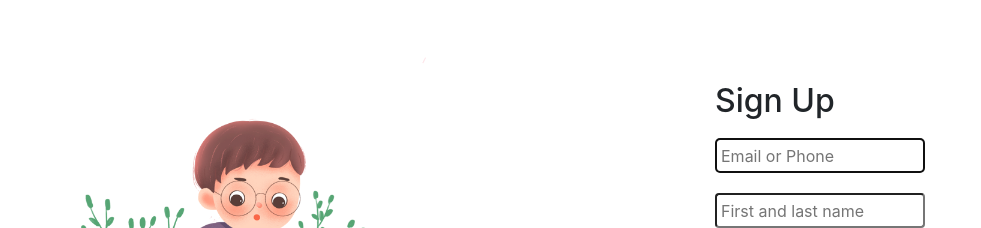
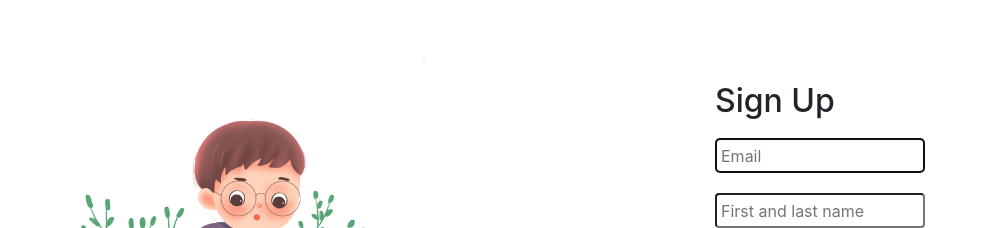
Before and after one commit to etamin-agency/loomo_ui, a React (Create React App) app: page /signup in a window 1280 px wide. Shown: the part 131-359 px from the top of the page, without its empty margins (115-1096 px from the left). Built offline with nearby package versions, Linux system fonts and the light colour scheme.

Commit message:
Some bug fixes and registration in backend sending data to backend

```diff
--- a/public/index.html
+++ b/public/index.html
@@ -18,7 +18,7 @@
             integrity="sha384-9ndCyUaIbzAi2FUVXJi0CjmCapSmO7SnpJef0486qhLnuZ2cdeRhO02iuK6FUUVM"
             crossorigin="anonymous"
     />
-    <title>React App</title>
+    <title>Loomo</title>
 </head>
 <body>
 <noscript>You need to enable JavaScript to run this app.</noscript>
--- a/src/components/confirm_email/ConfirmEmail.jsx
+++ b/src/components/confirm_email/ConfirmEmail.jsx
@@ -5,9 +5,9 @@ import * as Yup from "yup";
 
 
 import './ConfirmEmail.scss';
+import authService from "../../services/authService";
 
 const ConfirmEmail = (props) => {
-    const [code, setCode] = useState(0);
     const userRef = useRef();
 
     useEffect(() => {
@@ -19,11 +19,29 @@ const ConfirmEmail = (props) => {
             code: '',
         },
         validationSchema: Yup.object({
-            emailOrUsername: Yup.number()
-                .test('len', 'wrong numbers', (val) => val && val.toString().length === 6),
+            code: Yup.number().required("type a code"),
         }),
-        onSubmit: (values) => {
-            console.log(values);
+        onSubmit: async (values, {setSubmitting}) => {
+            try {
+                if (formik.isValid) {
+                    const data = {
+                        ...props.data,
+                        verificationNumber:values.code,
+                    };
+                    console.log(data)
+                    formik.setSubmitting(true);
+                    const registerResponse = await authService.register(data);
+                    if (registerResponse) {
+
+                    }
+
+                }
+
+            } catch (error) {
+                console.error(error);
+            } finally {
+                setSubmitting(false);
+            }
         },
     });
 
@@ -38,7 +56,8 @@ const ConfirmEmail = (props) => {
                     Enter confirmation code
                 </div>
                 <div className="email-info">
-                    Enter the confirmation code that we sent to the email address {props.email} <div className="code-request">Request  code.</div>
+                    Enter the confirmation code that we sent to the email address {props.email}
+                    <div className="code-request">Request code.</div>
                 </div>
                 <form onSubmit={formik.handleSubmit}>
                     <div className="form-group">
@@ -55,11 +74,11 @@ const ConfirmEmail = (props) => {
                         />
                     </div>
                     <div className="form-group">
-                        <button  className="submit-form" >
+                        <button type="submit" className="submit-form">
                             Confirm code
-                        </button >
+                        </button>
                     </div>
-                    <div className="back-btn" onClick={()=>props.setPage("sign-up")}>Back</div>
+                    <div className="back-btn" onClick={() => props.setPage("sign-up")}>Back</div>
                 </form>
             </div>
         </div>
--- a/src/components/confirm_email/ConfirmEmail.scss
+++ b/src/components/confirm_email/ConfirmEmail.scss
@@ -1,6 +1,6 @@
 .ConfirmEmail {
   position: absolute;
-  top: 50%;
+  top: 40%;
   left: 50%;
   transform: translate(-50%, -50%);
   align-items: center;
--- a/src/components/signup/SignUp.jsx
+++ b/src/components/signup/SignUp.jsx
@@ -34,11 +34,12 @@ const SignUp = (props) => {
     }
     const formik = useFormik({
         initialValues: {
-            name: '',
-            username: '',
-            emailOrPhone: '',
-            password: '',
-            isTeacher: false,
+            name: props.data?.lastName != null ? props.data.firstName + ' ' + props.data.lastName : props.data?.firstName,
+            username: props.data?.userName,
+            // emailOrPhone:  props.data?.emailOrPhone,
+            email: props.data?.email,
+            password: props.data?.password,
+            isTeacher: props.data?.role === 'TEACHER' ? true : false,
         },
         validationSchema: Yup.object({
             name: Yup.string().min(2, "at least 2 characters").required('Required'),
@@ -47,17 +48,17 @@ const SignUp = (props) => {
                     const isUnique = await authService.checkUserName(value);
                     return !isUnique;
                 }),
-            emailOrPhone: Yup.string().required('Required').test('is-valid-format', 'Invalid email or phone number format', (value) => {
+            email: Yup.string().required('Required').test('is-valid-format', 'Invalid email', (value) => {
                 const emailRegex = /^[^\s@]+@[^\s@]+\.[^\s@]+$/;
-                const phoneRegex = /^[0-9]{10}$/;
+                // const phoneRegex = /^[0-9]{10}$/;
 
                 if (emailRegex.test(value)) {
                     return true;
                 }
 
-                if (phoneRegex.test(value)) {
-                    return true;
-                }
+                // if (phoneRegex.test(value)) {
+                //     return true;
+                // }
 
                 return false;
             })
@@ -66,10 +67,11 @@ const SignUp = (props) => {
                     return !isUnique;
                 }),
             password: Yup.string().min(6, 'Password must be at least 6 characters').required('Required'),
+
         }),
-        onSubmit: async (values, { setSubmitting }) => {
+        onSubmit: async (values, {setSubmitting}) => {
             try {
-                // if (formik.isValid) {
+                if (formik.isValid) {
                     //     const name = values.name.replaceAll("  "," ").split(" ");
                     //     const registrationResponse = await authService.register({
                     //         firstName: name[0],
@@ -80,10 +82,26 @@ const SignUp = (props) => {
                     //         role: values.isTeacher?"TEACHER":"STUDENT",
                     //     });
                     //     console.log(registrationResponse);
-                // }
 
-                props.setEmail(values.emailOrPhone)
+                    const name = values.name.replaceAll("  ", " ").split(" ");
+                    const data = {
+                        firstName: name[0],
+                        lastName: name[1],
+                        userName: values.username,
+                        email: values.email,
+                        password: values.password,
+                        role: values.isTeacher ? "TEACHER" : "STUDENT",
+                    };
+                    formik.setSubmitting(true);
+                    const verificationNumberResponse = await authService.verificationNumber(data.email);
+                    if (verificationNumberResponse){
+                        props.setData(data);
+                        props.setEmail(values.email)
                         props.setPage("confirm-page")
+                    }
+
+                }
+
             } catch (error) {
                 console.error(error);
             } finally {
@@ -104,19 +122,19 @@ const SignUp = (props) => {
                         <input
                             className="text-input"
                             type="text"
-                            id="emailOrPhone"
-                            name="emailOrPhone"
+                            id="email"
+                            name="email"
                             ref={userRef}
-                            placeholder="Email or Phone"
+                            placeholder="Email"
                             onChange={formik.handleChange}
                             onBlur={formik.handleBlur}
-                            value={formik.values.emailOrPhone}
+                            value={formik.values.email}
                         />
-                        {formik.touched.emailOrPhone && formik.errors.emailOrPhone ? (
+                        {formik.touched.email && formik.errors.email ? (
                             <div className="error-container" onMouseOver={mouseIn} onMouseOut={mouseOut}>
                                 <CancelRoundedIcon style={{color: 'red'}}/>
                                 <div className={`error-message ${isBlur ? 'show_message' : ''}`}>
-                                    {formik.errors.emailOrPhone}
+                                    {formik.errors.email}
                                 </div>
                             </div>
                         ) : null}
@@ -193,6 +211,7 @@ const SignUp = (props) => {
                             Teacher Account{' '}
                             <input
                                 type="checkbox"
+                                id="isTeacher"
                                 name="isTeacher"
                                 checked={formik.values.isTeacher}
                                 onChange={formik.handleChange}
@@ -200,7 +219,7 @@ const SignUp = (props) => {
                         </label>
                     </div>
                     <div className="form-group">
-                        <Button type="submit" size="sm" disabled={!formik.isValid}>
+                        <Button type="submit" size="sm" disabled={!formik.isValid || formik.isSubmitting}>
                             Sign Up
                         </Button>
                     </div>
--- a/src/pages/signup_page/SignUpPage.jsx
+++ b/src/pages/signup_page/SignUpPage.jsx
@@ -6,10 +6,11 @@ import ConfirmEmail from "../../components/confirm_email/ConfirmEmail";
 const SignUpPage = () => {
     const [page, setPage] = useState('sign-up');
     const [email, setEmail] = useState('');
+    const [data,setData]=useState(null);
     return (
         <div>
             {
-                page === 'sign-up' ? <SignUp setEmail={setEmail}  setPage={setPage}/> : <ConfirmEmail email={email} setPage={setPage}/>
+                page === 'sign-up' ? <SignUp data={data} setData={setData} setEmail={setEmail}  setPage={setPage}/> : <ConfirmEmail data={data} email={email} setPage={setPage}/>
             }
         </div>
     )
```
Lines whose indentation alone changed are shown as unchanged.
